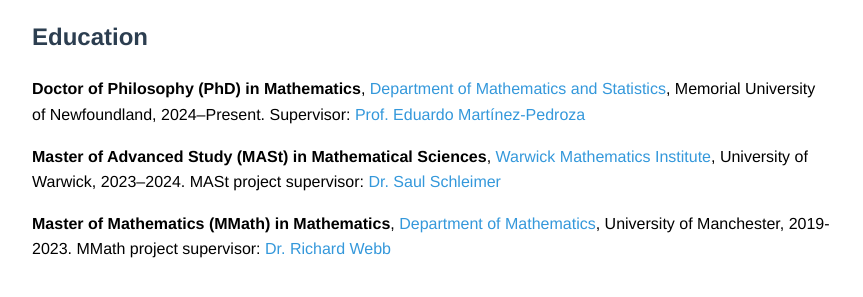
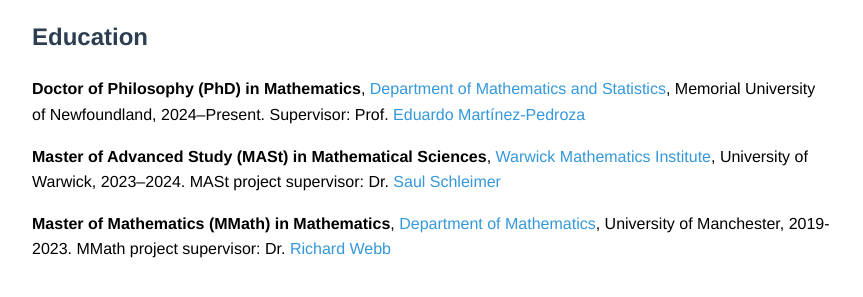
Before and after one commit to haoyang-he/haoyang-he.github.io, a Jekyll site: the page built from cv.md, in a window 1280 px wide. Shown: the part 142-439 px from the top of the page, without its empty margins (208-1071 px from the left). Built offline with Jekyll 4.4.1, drawn with Linux system fonts in a browser that asks for light colours.

Commit message:
Update cv.md

```diff
--- a/cv.md
+++ b/cv.md
@@ -5,8 +5,8 @@ title: Curriculum Vitae
 
 ## Education
 
-**Doctor of Philosophy (PhD) in Mathematics**, [Department of Mathematics and Statistics](https://mun.ca/math/), Memorial University of Newfoundland, 2024–Present. Supervisor: [Prof. Eduardo Martínez-Pedroza](https://www.math.mun.ca/~emartinezped/)
+**Doctor of Philosophy (PhD) in Mathematics**, [Department of Mathematics and Statistics](https://mun.ca/math/), Memorial University of Newfoundland, 2024–Present. Supervisor: Prof. [Eduardo Martínez-Pedroza](https://www.math.mun.ca/~emartinezped/)
 
-**Master of Advanced Study (MASt) in Mathematical Sciences**, [Warwick Mathematics Institute](https://warwick.ac.uk/fac/sci/maths/), University of Warwick, 2023–2024. MASt project supervisor: [Dr. Saul Schleimer](https://sschleimer.warwick.ac.uk/)
+**Master of Advanced Study (MASt) in Mathematical Sciences**, [Warwick Mathematics Institute](https://warwick.ac.uk/fac/sci/maths/), University of Warwick, 2023–2024. MASt project supervisor: Dr. [Saul Schleimer](https://sschleimer.warwick.ac.uk/)
 
-**Master of Mathematics (MMath) in Mathematics**, [Department of Mathematics](https://www.maths.manchester.ac.uk/), University of Manchester, 2019-2023. MMath project supervisor: [Dr. Richard Webb](https://research.manchester.ac.uk/en/persons/richard.webb)
+**Master of Mathematics (MMath) in Mathematics**, [Department of Mathematics](https://www.maths.manchester.ac.uk/), University of Manchester, 2019-2023. MMath project supervisor: Dr. [Richard Webb](https://research.manchester.ac.uk/en/persons/richard.webb)
```
